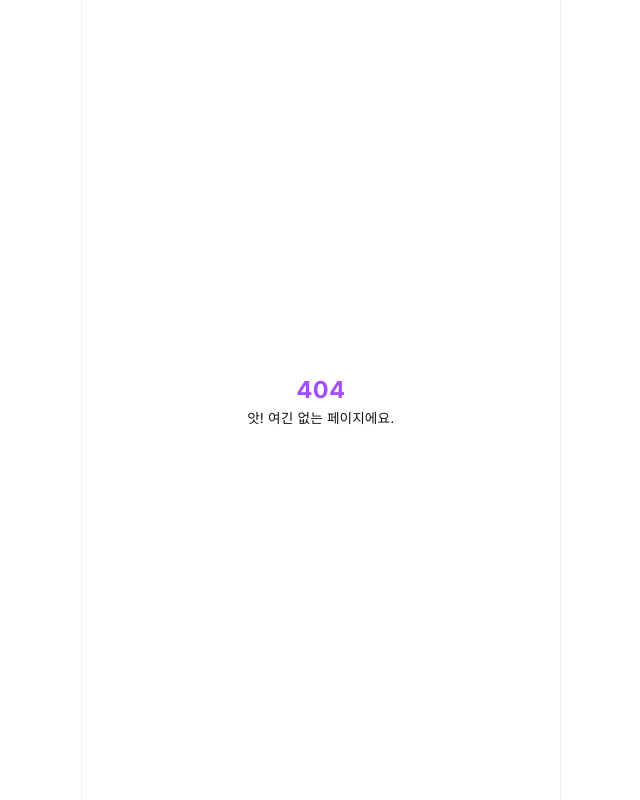
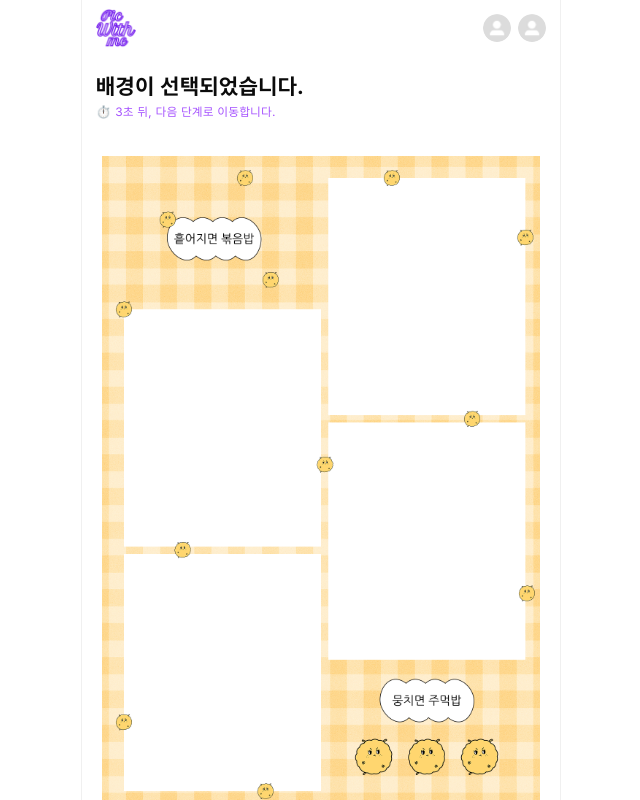
Before and after one commit to pickpick2/frontend, a React (Vite) app in the folder picwithme/: page /room/backPreview in a window 1280 px wide. Before the commit this address had no page. Shown: the whole page, without its empty margins (319-959 px from the left). Built offline with nearby package versions, Linux system fonts and the light colour scheme.

Commit message:
feat/#12/배경 선택 및 미리보기 페이지 퍼블리싱

```diff
--- a/picwithme/src/App.tsx
+++ b/picwithme/src/App.tsx
@@ -17,6 +17,10 @@ import DrawRoom from '@/pages/room/draw';
 import PicLayout from './components/Layouts/PicLayout';
 import Photo from './pages/room/photo';
 import Select from './pages/room/select';
+import FrameChoice from './pages/room/frame';
+import PreviewBack from './pages/room/background/preview';
+import PreviewFrame from './pages/room/frame/preview';
+import BackChoice from './pages/room/background';
 
 function App() {
   return (
@@ -39,6 +43,10 @@ function App() {
           <Route path='/room/new' element={<NewRoom />} />
           <Route path='/album' element={<Album />} />
           <Route path='/room' element={<PicLayout />}>
+            <Route path='frame' element={<FrameChoice />} />
+            <Route path='back' element={<BackChoice />} />
+            <Route path='framePreview' element={<PreviewFrame />} />
+            <Route path='backPreview' element={<PreviewBack />} />
             <Route path='select' element={<Select />} />
             <Route path='photo' element={<Photo />} />
             <Route path='draw' element={<DrawRoom />} />
--- /dev/null
+++ b/picwithme/src/pages/room/background/index.tsx
@@ -0,0 +1,11 @@
+import PickerLayout from '@/components/Layouts/PickerLayout';
+
+const BackChoice = () => {
+  return (
+    <PickerLayout step='background'>
+      <div> 케러셀 추후 구현 예정</div>
+    </PickerLayout>
+  );
+};
+
+export default BackChoice;
--- /dev/null
+++ b/picwithme/src/pages/room/background/preview/index.tsx
@@ -0,0 +1,12 @@
+import PickerLayout from '@/components/Layouts/PickerLayout';
+import TestImg from '@/assets/images/defaultImg.png';
+
+const PreviewBack = () => {
+  return (
+    <PickerLayout step='backgroundPreview'>
+      <img src={TestImg} className='w-11/12' />
+    </PickerLayout>
+  );
+};
+
+export default PreviewBack;
```
